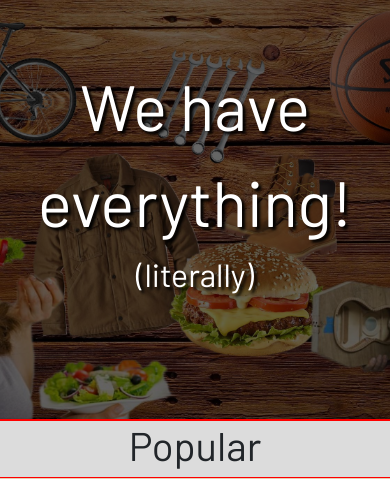
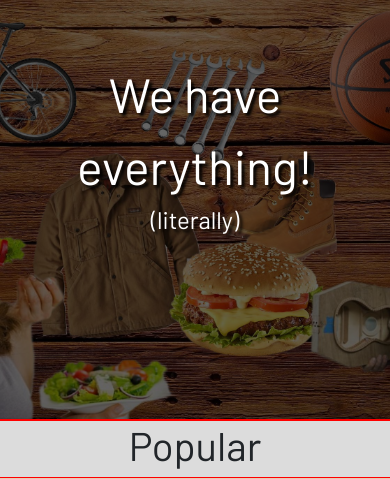
Before and after one commit to yellowdogfunny/test, a PHP site: page / in a window 390 px wide. Shown: the part 74-553 px from the top of the page. Run offline with PHP 8.4, Linux system fonts and the light colour scheme; some libraries are stand-ins or nearby versions.

Commit message:
responsive slogan problem partially resolved

```diff
--- a/style.css
+++ b/style.css
@@ -232,7 +232,7 @@ a:hover{
   .slogan{
     padding-top: 15%;
     height: 100%;
-    font-size: 4em;
+    font-size: 3em;
     color: white;
     text-shadow: 3px 3px 3px black;
     background-color: rgba(0, 0, 0, 0.6);
```
